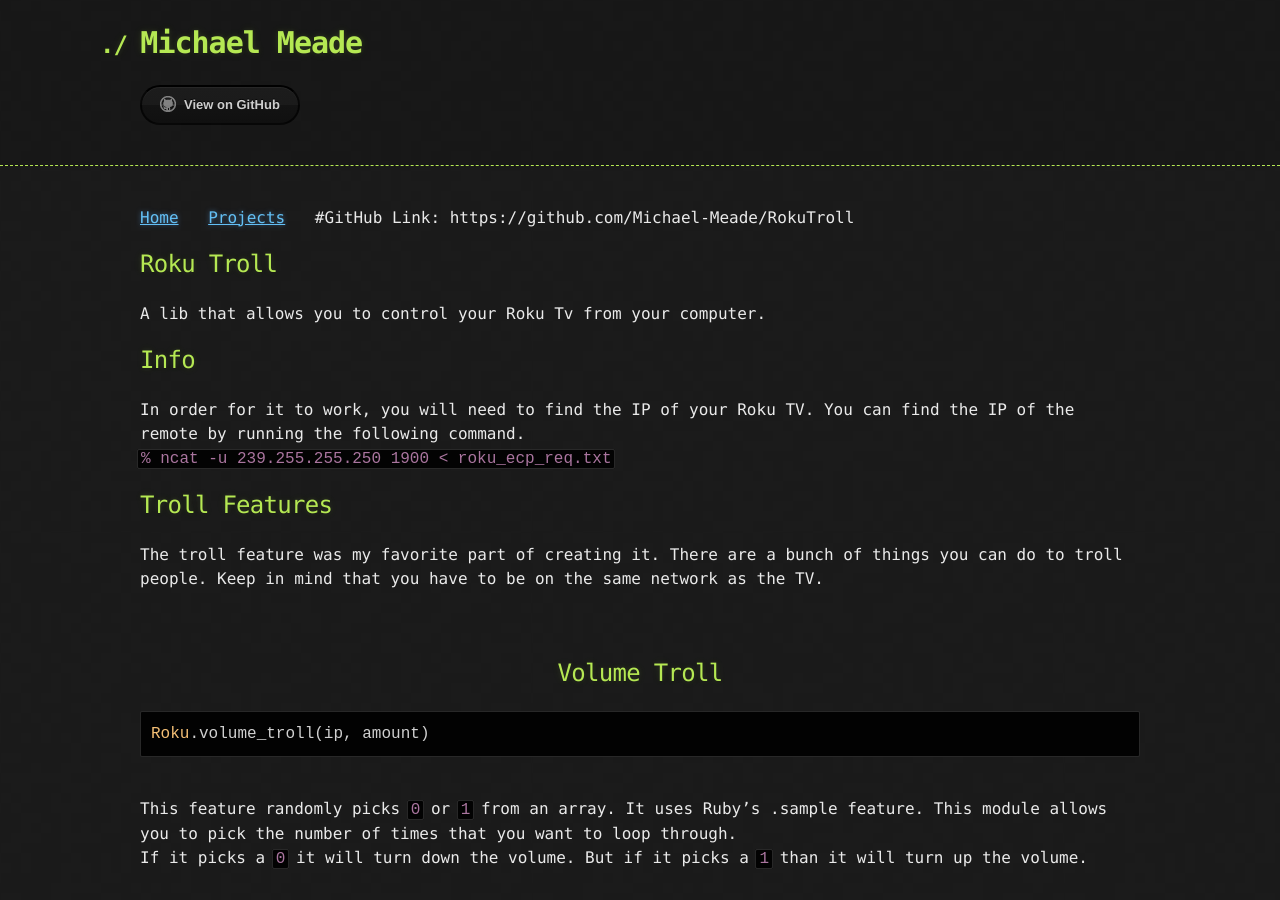
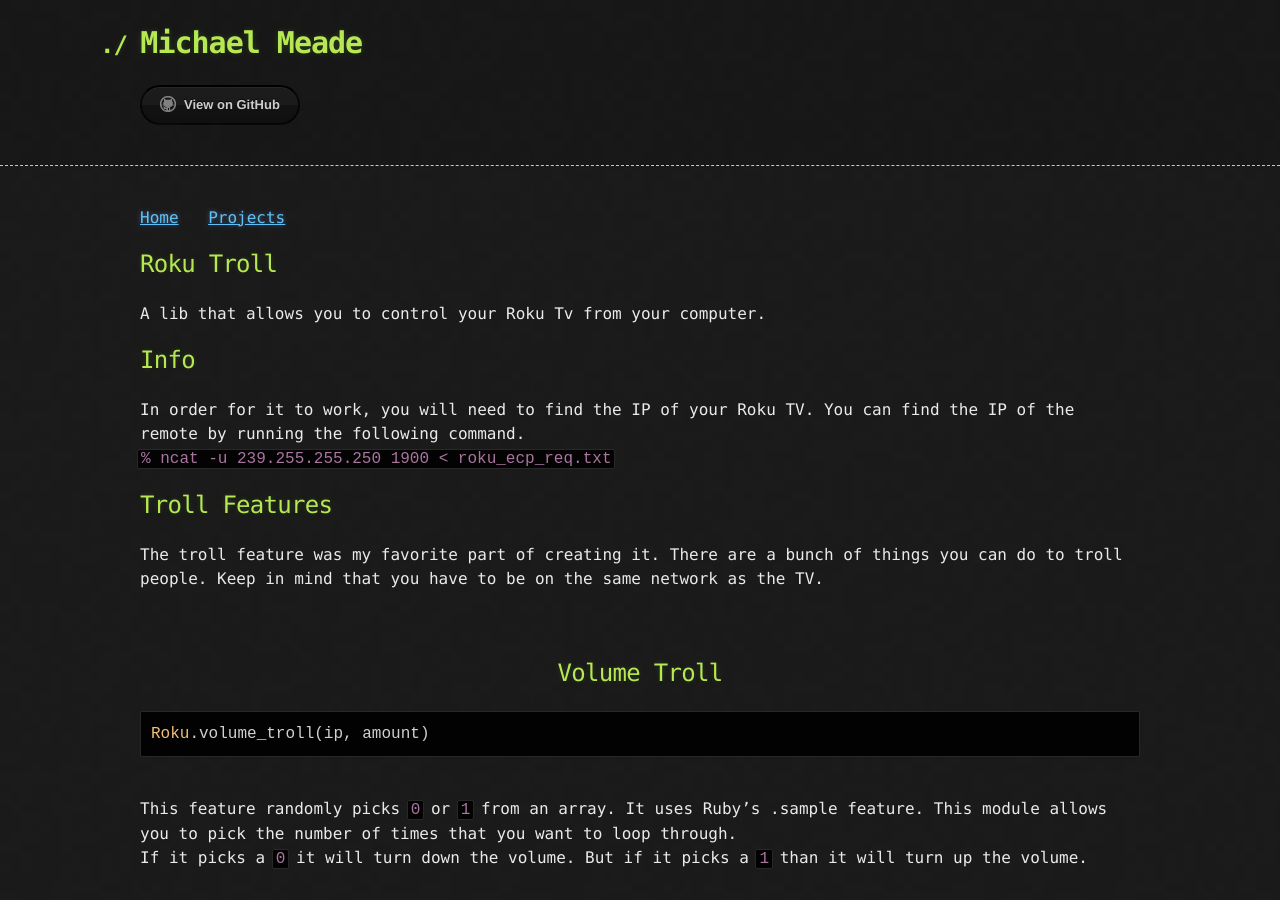
Before and after one commit to Michael-Meade/MinerFind, a Jekyll site: the page built from Projects/RokuTroll.md, in a window 1280 px wide and 900 px high. Built offline with Jekyll 4.4.1, drawn with Linux system fonts in a browser that asks for light colours; our own code applies the rules of GitHub Pages for plain Markdown files; the repository's description, which GitHub fills in, is left out.

Commit message:
Update RokuTroll.md

```diff
--- a/Projects/RokuTroll.md
+++ b/Projects/RokuTroll.md
@@ -1,6 +1,6 @@
 <a href="https://michael-meade.github.io/" style='margin-right:20px'>Home</a>
 <a href="https://michael-meade.github.io/Projects" style='margin-right:20px'>Projects</a>
-#GitHub Link: https://github.com/Michael-Meade/RokuTroll
+<br>
 ## Roku Troll
 A lib that allows you to control your Roku Tv from your computer.
 
```
